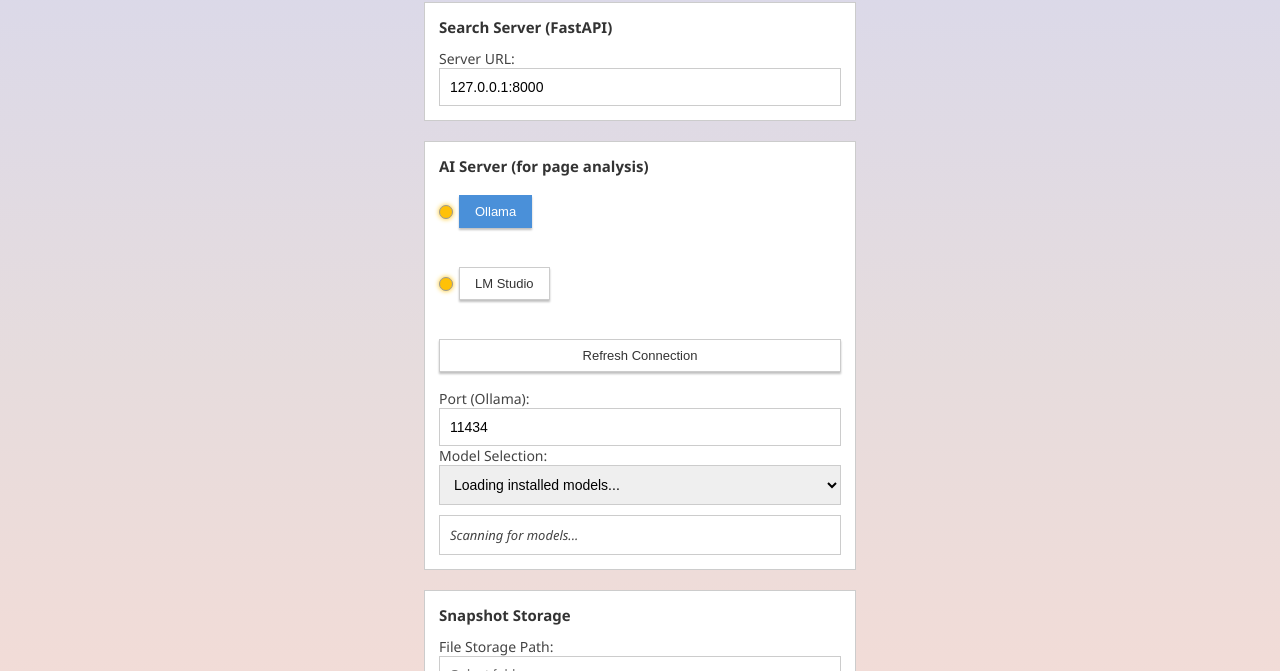
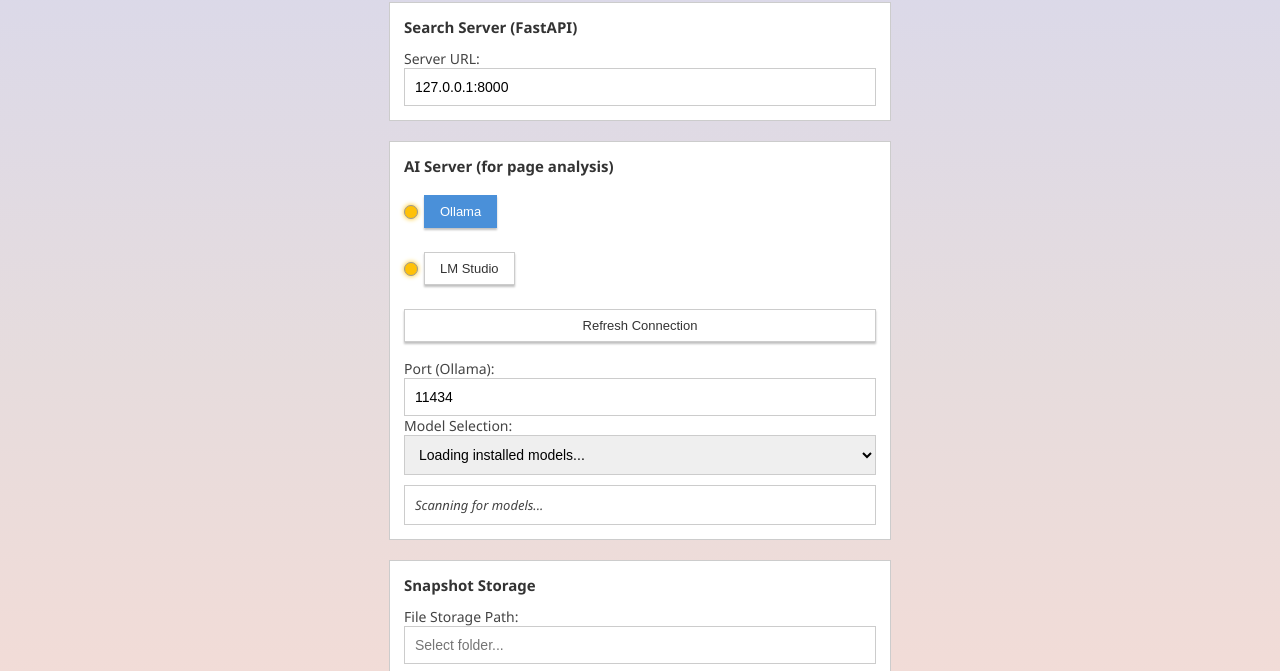
Before and after one commit to OlegUshakov-pl/APEX-Snap-Chrome-Extension, a browser extension: page settings.html in a window 1280 px wide. Shown: the part 117-788 px from the top of the page. Drawn offline with Linux system fonts and the light colour scheme.

Commit message:
Update settings.html

```diff
--- a/settings.html
+++ b/settings.html
@@ -13,7 +13,7 @@
         }
 
         .page {
-            width: 480px;
+            width: 550px;
             padding: 24px;
         }
 
@@ -142,14 +142,14 @@
             <div class="section-title">AI Server (for page analysis)</div>
 
             <!-- 5. Layout: Ollama -> LM Studio -> Refresh -->
-            <div style="margin-bottom: 25px;">
+            <div style="margin-bottom: 10px;">
                 <div class="server-row">
                     <span class="lamp-indicator lamp-yellow" id="ollamaLamp"></span>
                     <button id="ollamaBtn" class="server-btn active">Ollama</button>
                 </div>
             </div>
 
-            <div style="margin-bottom: 25px;">
+            <div style="margin-bottom: 10px;">
                 <div class="server-row">
                     <span class="lamp-indicator lamp-yellow" id="lmstudioLamp"></span>
                     <button id="lmstudioBtn" class="server-btn">LM Studio</button>
```
